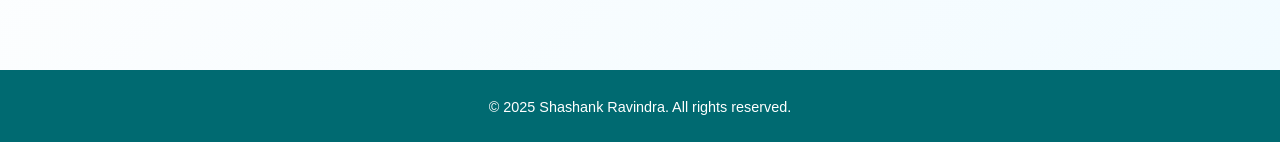
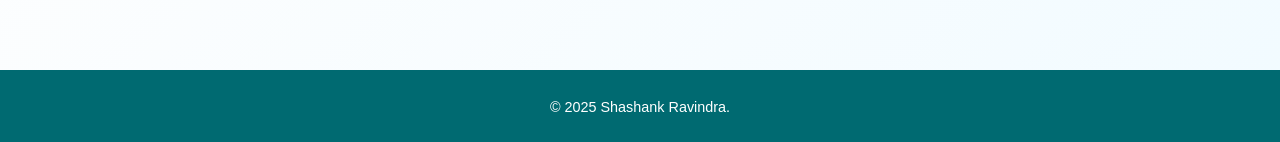
Before and after one commit to Shashank-git-05/shashank-portfolio, a plain HTML site: page index.html in a window 1280 px wide. Shown: the part 1560-1702 px from the top of the page. Drawn offline with Linux system fonts and the light colour scheme.

Commit message:
index.html

```diff
--- a/index.html
+++ b/index.html
@@ -219,7 +219,7 @@ footer {
 
 
   <footer>
-    © 2025 Shashank Ravindra. All rights reserved.
+    © 2025 Shashank Ravindra.
   </footer>
 
 <script>
```
